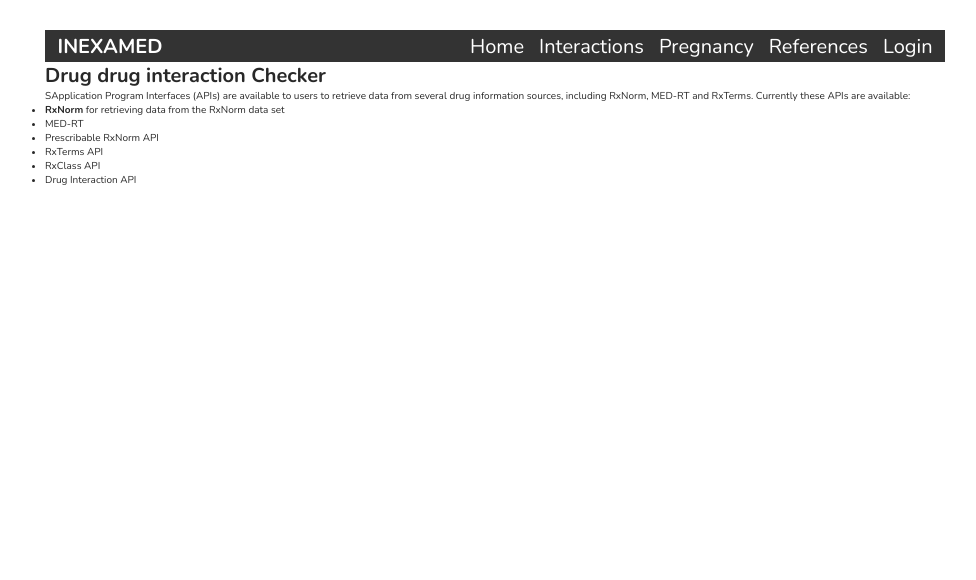
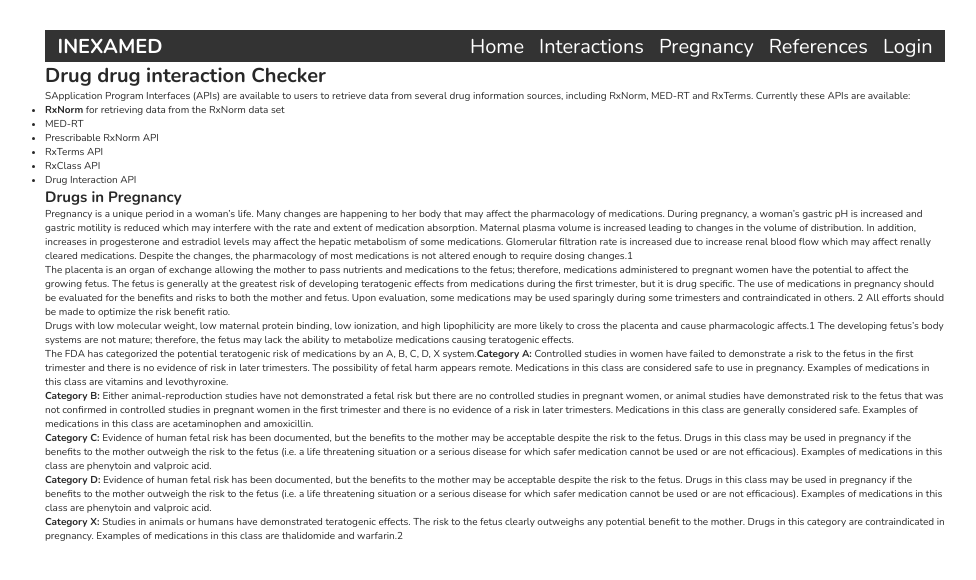
Before and after one commit to tnyandoro/inexamed-ddi-checker, a React (Create React App) app: page /pregnancy in a window 1280 px wide. Shown: the top 580 px of the page, without its empty margins (145-1121 px from the left). Built offline with nearby package versions, Linux system fonts and the light colour scheme.

Commit message:
Add bg image

```diff
--- a/src/pages/Home.css
+++ b/src/pages/Home.css
@@ -2,3 +2,18 @@
   align-items: center;
   justify-content: center;
 }
+
+.main p {
+  font-size: 1rem;
+  font-weight: 300;
+  margin-bottom: 1rem;
+}
+
+.title {
+  justify-content: center;
+  align-items: center;
+  padding: auto;
+  font-size: 1.5rem;
+  font-weight: 500;
+  margin-bottom: 1rem;
+}
--- a/src/pages/Home.js
+++ b/src/pages/Home.js
@@ -1,11 +1,23 @@
 import React from 'react';
-import Button from "../UI/Button"
+import Button from '../UI/Button';
+import './assets/bg.jpeg';
+import './Home.css';
 
 export default function Home() {
   return (
-    <div className="main">
-      <h1>Welcome to Inexamed Drug drug interaction Checker</h1>
-      <Button type="submit">Let Get Started</Button>
+    <div className="main" style={{ backgroundImage: "url(/bg.jpeg)" }}>
+      <h1 className="title">Welcome to Inexamed Drug drug interaction Checker</h1>
+      <p className="description">Welcome to InexaMed. Our mission is to provide reliable medical information on drug-drug interactions
+          which helps healthcare professionals to make important decisions at the point-of-care. All the
+          medication information in our database is retrieved from accredited and reliable resources such as the
+          British National Formulary, Patient Information Leaflets, Electronic Medicines Compendium, journals
+          and government regulatory agencies such as the Medicine and Healthcare Products Regulatory Agency
+          and the US Food and Drug Administration. The information in our database is thoroughly peer-reviewed
+          by pharmacists and physicians.
+      </p>
+      <div className="buttons">
+          <Button type="submit">Let Get Started</Button>
+      </div>
     </div>
   )
 }
--- a/src/pages/Pregnancy.js
+++ b/src/pages/Pregnancy.js
@@ -20,6 +20,78 @@ export default function Pregnancy() {
         <li>RxClass API </li>
         <li>Drug Interaction API </li>
       </ul>
+      <h2>Drugs in Pregnancy</h2>
+      <p>
+        {" "}
+                Pregnancy is a unique period in a woman’s life. Many changes are happening to her body that may affect the
+        pharmacology of medications. During pregnancy, a woman’s gastric pH is increased and gastric motility is
+        reduced which may interfere with the rate and extent of medication absorption. Maternal plasma volume is
+        increased leading to changes in the volume of distribution. In addition, increases in progesterone and
+        estradiol levels may affect the hepatic metabolism of some medications. Glomerular filtration rate is
+        increased due to increase renal blood flow which may affect renally cleared medications. Despite the
+        changes, the pharmacology of most medications is not altered enough to require dosing changes.1
+        {""}
+      </p>
+      <p>
+        {" "}
+                The placenta is an organ of exchange allowing the mother to pass nutrients and medications to the fetus;
+        therefore, medications administered to pregnant women have the potential to affect the growing fetus. The
+        fetus is generally at the greatest risk of developing teratogenic effects from medications during the first
+        trimester, but it is drug specific. The use of medications in pregnancy should be evaluated for the benefits
+        and risks to both the mother and fetus. Upon evaluation, some medications may be used sparingly during
+        some trimesters and contraindicated in others. 2 All efforts should be made to optimize the risk benefit ratio.
+        {" "}
+      </p>
+      <p>
+        {" "}
+                Drugs with low molecular weight, low maternal protein binding, low ionization, and high lipophilicity are
+        more likely to cross the placenta and cause pharmacologic affects.1 The developing fetus’s body systems are
+        not mature; therefore, the fetus may lack the ability to metabolize medications causing teratogenic effects.
+        {" "}
+      </p>
+      <p>
+        {" "}
+        The FDA has categorized the potential teratogenic risk of medications by an A, B, C, D, X system.
+        <strong>Category A: </strong>Controlled studies in women have failed to demonstrate a risk to the fetus in the first trimester
+        and there is no evidence of risk in later trimesters. The possibility of fetal harm appears remote. Medications
+        in this class are considered safe to use in pregnancy. Examples of medications in this class are vitamins and
+        levothyroxine.
+        {" "}
+      </p>
+      <p>
+        {" "}
+        <strong>Category B: </strong>Either animal‐reproduction studies have not demonstrated a fetal risk but there are no
+        controlled studies in pregnant women, or animal studies have demonstrated risk to the fetus that was not
+        confirmed in controlled studies in pregnant women in the first trimester and there is no evidence of a risk in
+        later trimesters. Medications in this class are generally considered safe. Examples of medications in this class
+        are acetaminophen and amoxicillin.
+        {" "}
+      </p>
+      <p>
+        {" "}
+        <strong>Category C: </strong>Evidence of human fetal risk has been documented, but the benefits to the mother may be
+        acceptable despite the risk to the fetus. Drugs in this class may be used in pregnancy if the benefits to the
+        mother outweigh the risk to the fetus (i.e. a life threatening situation or a serious disease for which safer
+        medication cannot be used or are not efficacious). Examples of medications in this class are phenytoin and
+        valproic acid.
+        {" "}
+      </p>
+      <p>
+        {" "}
+        <strong>Category D: </strong>Evidence of human fetal risk has been documented, but the benefits to the mother may be
+        acceptable despite the risk to the fetus. Drugs in this class may be used in pregnancy if the benefits to the
+        mother outweigh the risk to the fetus (i.e. a life threatening situation or a serious disease for which safer
+        medication cannot be used or are not efficacious). Examples of medications in this class are phenytoin and
+        valproic acid.
+        {" "}
+      </p>
+      <p>
+        {" "}
+        <strong>Category X: </strong>Studies in animals or humans have demonstrated teratogenic effects. The risk to the fetus
+        clearly outweighs any potential benefit to the mother. Drugs in this category are contraindicated in
+        pregnancy. Examples of medications in this class are thalidomide and warfarin.2
+        {" "}
+      </p>
     </div>
   );
 }
```
